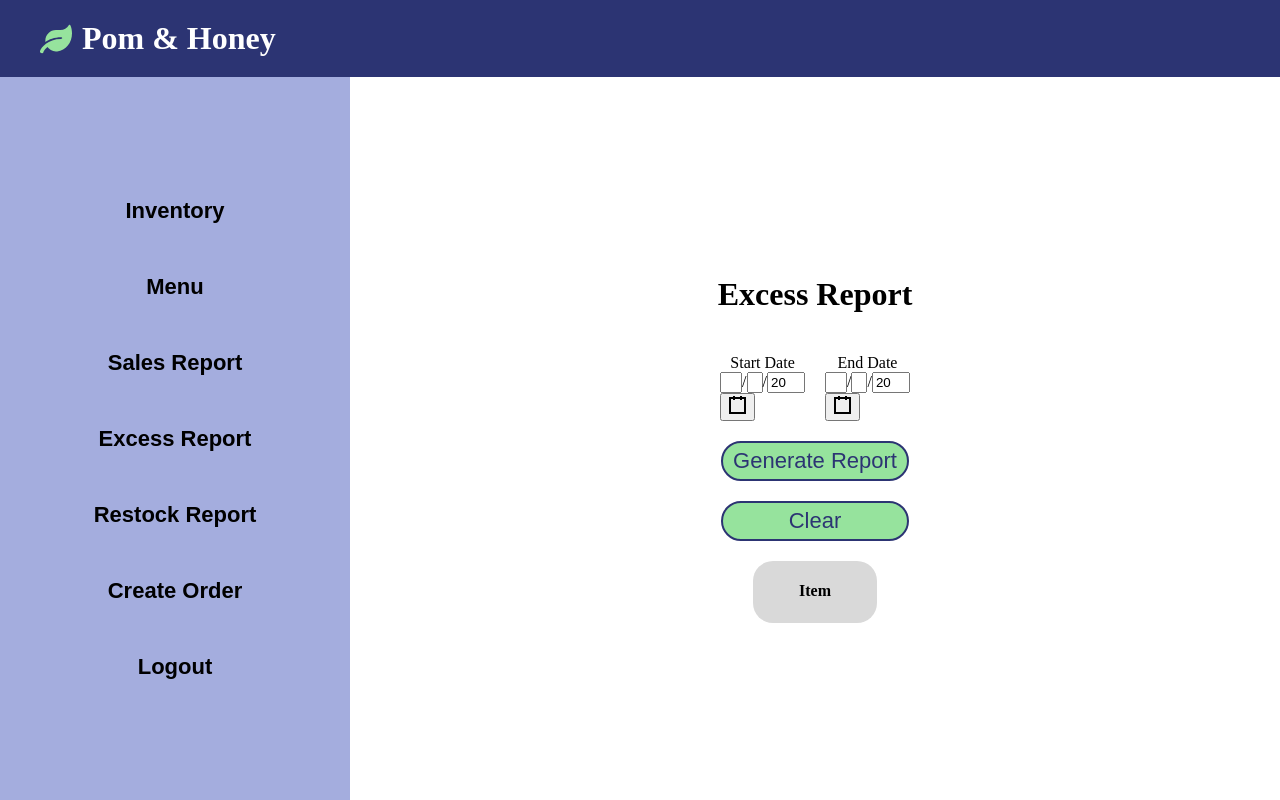
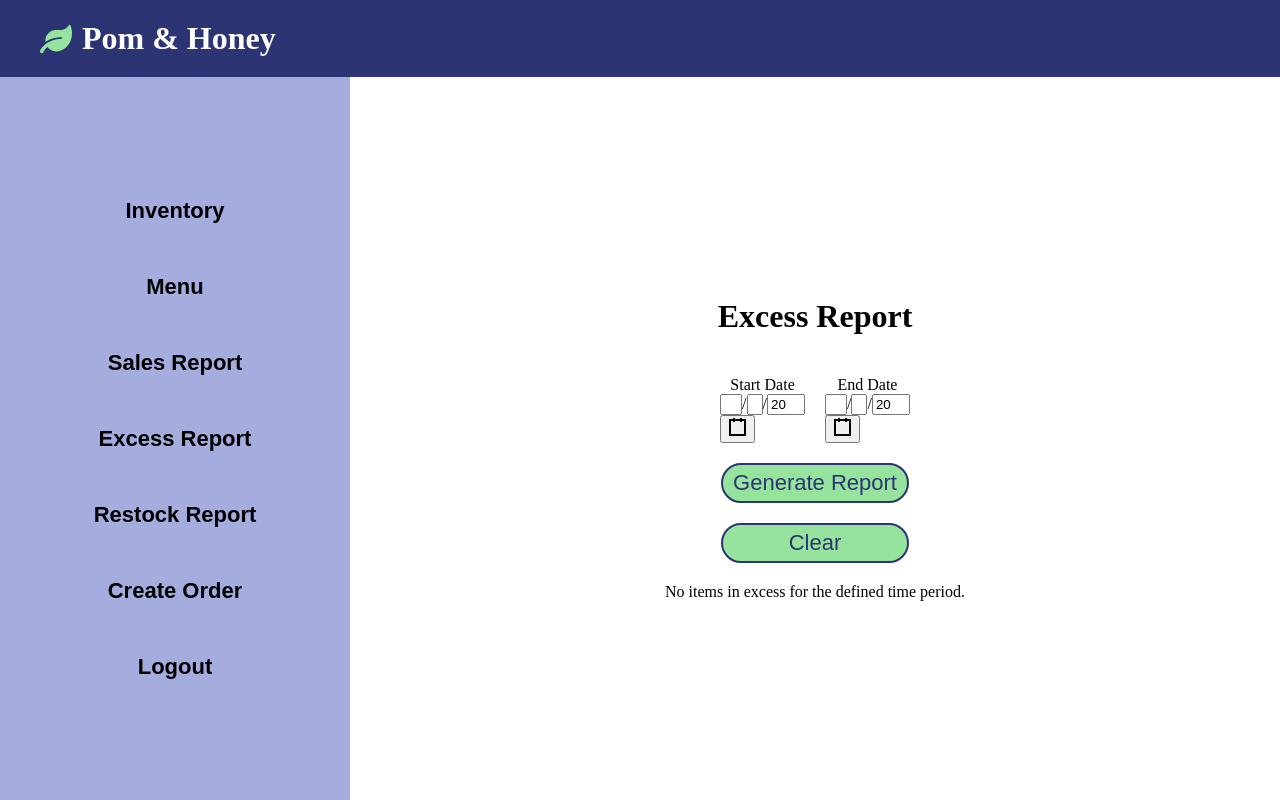
Before and after one commit to ZThygesen/CSCE315_Project3, a React (Create React App) app in the folder front/: page /employee/manager/excess-report in a window 1280 px wide. Built offline with nearby package versions, Linux system fonts and the light colour scheme.

Commit message:
clean up and improve reports

```diff
--- a/front/src/pages/manager/ExcessReport.js
+++ b/front/src/pages/manager/ExcessReport.js
@@ -9,7 +9,7 @@ export default function ExcessReport() {
     const [startDate, setStartDate] = useState(new Date());
     const [endDate, setEndDate] = useState(new Date());
 
-    const [items, setItems] = useState([{}]);
+    const [items, setItems] = useState([]);
 
     function handleSubmit(e) {
         e.preventDefault();
@@ -69,7 +69,7 @@ export default function ExcessReport() {
                     }}>Clear</button>
                 </div>
             </form>
-
+            {items.length === 0 ? <div>No items in excess for the defined time period.</div> :
                 <table className="excess-report-table">
                     <thead>
                         <tr>
@@ -86,6 +86,7 @@ export default function ExcessReport() {
                         }
                     </tbody>
                 </table>
+            }
         </div>
     );
 }
--- a/front/src/pages/manager/RestockReport.js
+++ b/front/src/pages/manager/RestockReport.js
@@ -5,7 +5,7 @@ import LoadingSpinner from "../../components/LoadingSpinner";
 export default function RestockReport() {
     const [isLoading, setIsLoading] = useState(true);
 
-    const [inventory, setInventory] = useState([{}]);
+    const [inventory, setInventory] = useState([]);
 
     useEffect(() => {
         setIsLoading(true);
@@ -13,7 +13,7 @@ export default function RestockReport() {
             .then(res => res.json())
             .then(inventory => {
                 setTimeout(() => {
-                    setInventory(inventory.inventory);
+                    setInventory(inventory.inventory.filter(item => item.total_quantity < item.min_quantity));
                     setIsLoading(false);
                 }, 250);
             });
@@ -21,10 +21,11 @@ export default function RestockReport() {
 
     return (
         <div className="restock-report-container">
-            <Modal isVisible={isLoading} body={<LoadingSpinner />} />
+            <Modal isVisible={isLoading} body={ <LoadingSpinner /> } />
             {isLoading ? <></> :
                 <>
                     <h1>Restock Report</h1>
+                    {inventory.length === 0 ? <div>No items need to be restocked.</div> :
                         <table className="restock-report-table">
                             <thead>
                                 <tr>
@@ -37,7 +38,7 @@ export default function RestockReport() {
                             </thead>
                             <tbody>
                                 {
-                                inventory.filter((item,i) => item.total_quantity < item.min_quantity).map((item, i) => (
+                                    inventory.map((item, i) => (
                                         <tr key={i}>
                                             <td>{item.product_name}</td>
                                             <td>{item.product_type}</td>
@@ -49,6 +50,7 @@ export default function RestockReport() {
                                 }
                             </tbody>
                         </table>
+                    }
                 </>
             }
         </div>
--- a/front/src/pages/manager/SalesReport.js
+++ b/front/src/pages/manager/SalesReport.js
@@ -9,7 +9,7 @@ export default function SalesReport() {
     const [startDate, setStartDate] = useState(new Date());
     const [endDate, setEndDate] = useState(new Date());
 
-    const [items, setItems] = useState([{}]);
+    const [items, setItems] = useState([]);
 
     function handleSubmit(e) {
         e.preventDefault();
@@ -69,7 +69,7 @@ export default function SalesReport() {
                     }}>Clear</button>
                 </div>
             </form>
-
+            {items.length === 0 ? <div>No sales for the defined time period.</div> :
                 <table className="sales-report-table">
                     <thead>
                         <tr>
@@ -88,6 +88,7 @@ export default function SalesReport() {
                         }
                     </tbody>
                 </table>
+            }
         </div>
     );
 }
--- a/front/src/pages/server/ServerRoutes.js
+++ b/front/src/pages/server/ServerRoutes.js
@@ -21,7 +21,6 @@ export default function ServerRoutes(props) {
     const [editItem, setEditItem] = useState(undefined);
 
     const managerMode = props.manager === undefined ? false : true;
-    console.log(managerMode);
 
     useEffect(() => {
         setIsLoading(true);
```
Lines whose indentation alone changed are shown as unchanged.
